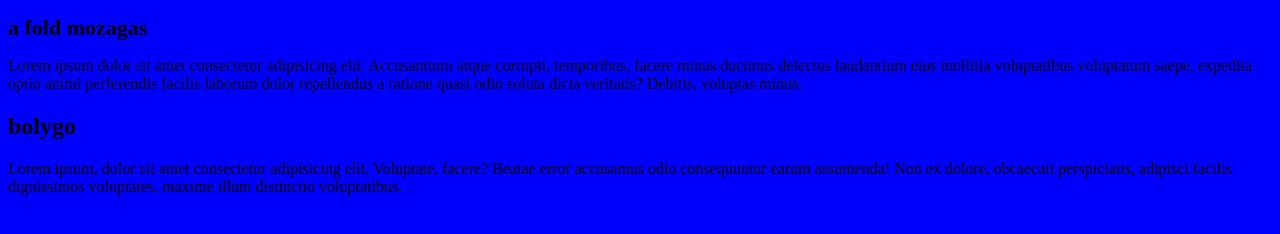
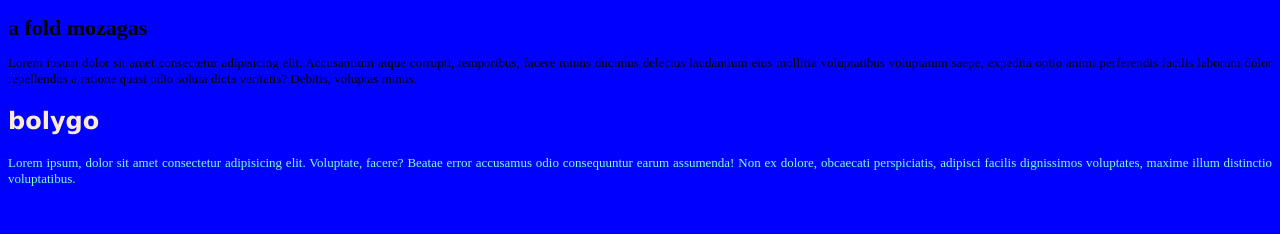
Before and after one commit to balazs0703/tesztek, a plain HTML site: page index.html in a window 1280 px wide. Drawn offline with Linux system fonts and the light colour scheme.

Commit message:
style mod

```diff
--- a/style.css
+++ b/style.css
@@ -5,3 +5,16 @@ h1{
     color: #000;
     font-size: 22px;
 }
+h2{
+    font-family: Verdana, Geneva, Tahoma, sans-serif;
+    color: antiquewhite;
+}
+.forma{
+    text-align: justify;
+    font-size: 13px;
+}
+.formazas{
+    text-align: justify;
+    font-size: 13px;
+    color: aquamarine;
+}
```
